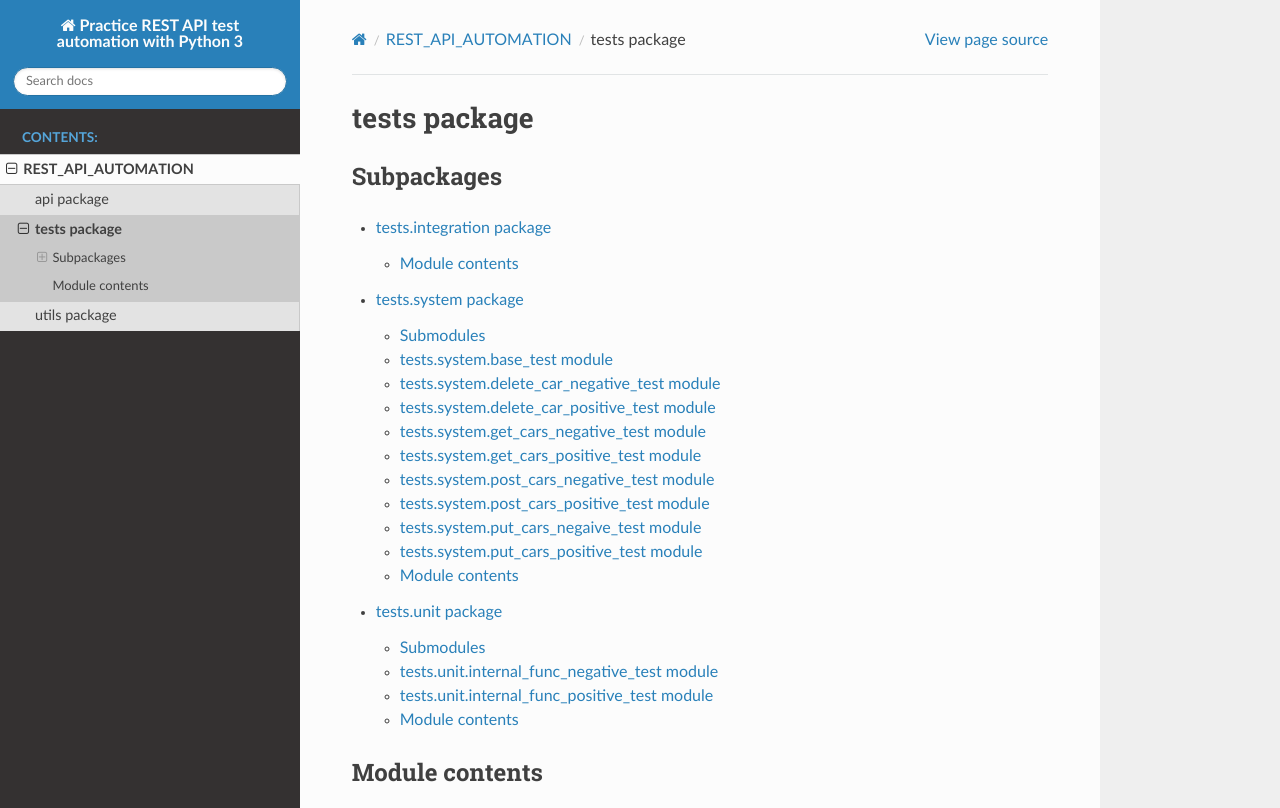
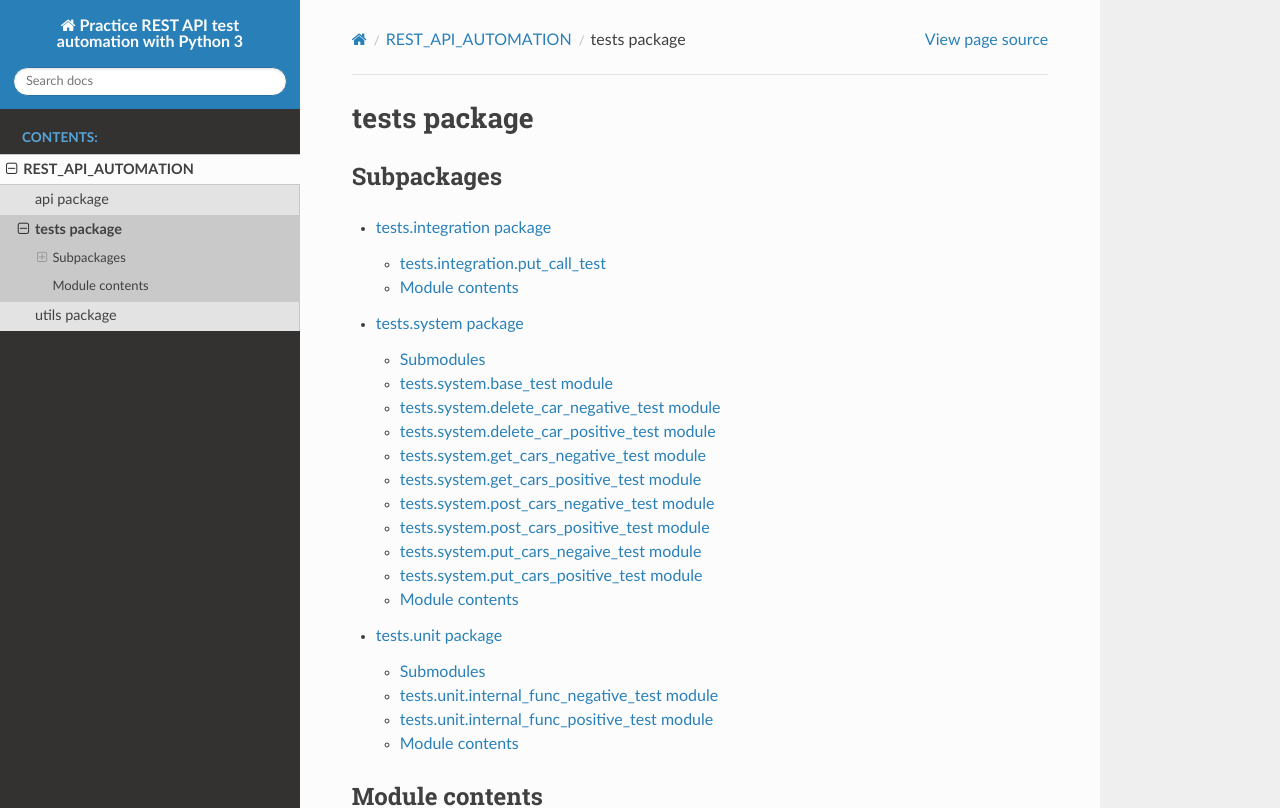
Before and after one commit to ikostan/REST_API_AUTOMATION, a Sphinx documentation site: the page built from docs/tests.rst, in a window 1280 px wide and 1125 px high, cut to the strip 0-808 px from the top of the window. Built offline with Sphinx 7.4.7 and the Read the Docs theme 2.0.0, drawn with Linux system fonts in a browser that asks for light colours.

Commit message:
Update tests.integration.rst

```diff
--- a/docs/tests.integration.rst
+++ b/docs/tests.integration.rst
@@ -1,5 +1,13 @@
 tests.integration package
 =========================
+
+tests.integration.put\_call\_test
+------------------------------
+
+.. automodule:: tests.integration.put_call_test
+   :members:
+   :undoc-members:
+   :show-inheritance:
 
 Module contents
 ---------------
```
